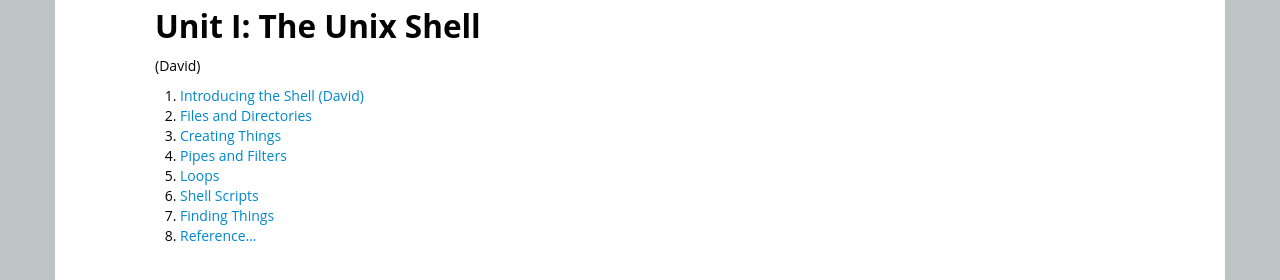
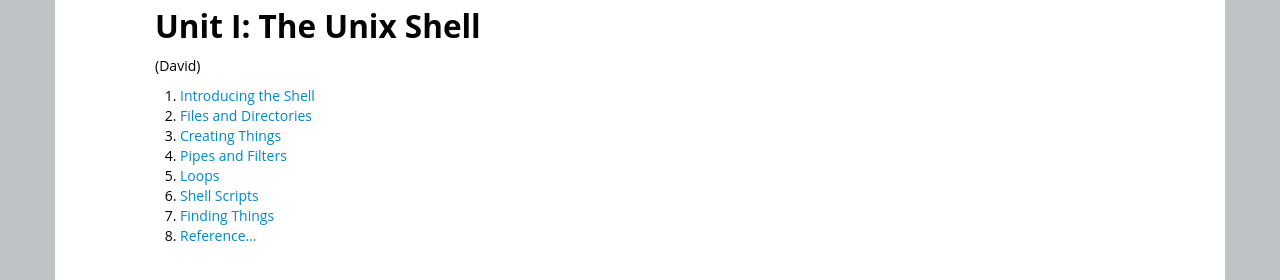
Before and after one commit to SWC-OSG-Workshop/2015-03-03-iupui, a Jekyll site: the page built from contents.md, in a window 1280 px wide. Shown: the part 367-647 px from the top of the page. Built offline with Jekyll 4.4.1, drawn with Linux system fonts in a browser that asks for light colours.

Commit message:
edit contents.md file

```diff
--- a/contents.md
+++ b/contents.md
@@ -10,7 +10,7 @@ title: Lessons
 ## Unit I: [The Unix Shell ](novice/shell/index.html)
 (David)
 
-1.  [Introducing the Shell (David) ](novice/shell/00-intro.html)
+1.  [Introducing the Shell](novice/shell/00-intro.html)
 2.  [Files and Directories](novice/shell/01-filedir.html)
 3.  [Creating Things](novice/shell/02-create.html)
 4.  [Pipes and Filters](novice/shell/03-pipefilter.html)
```
